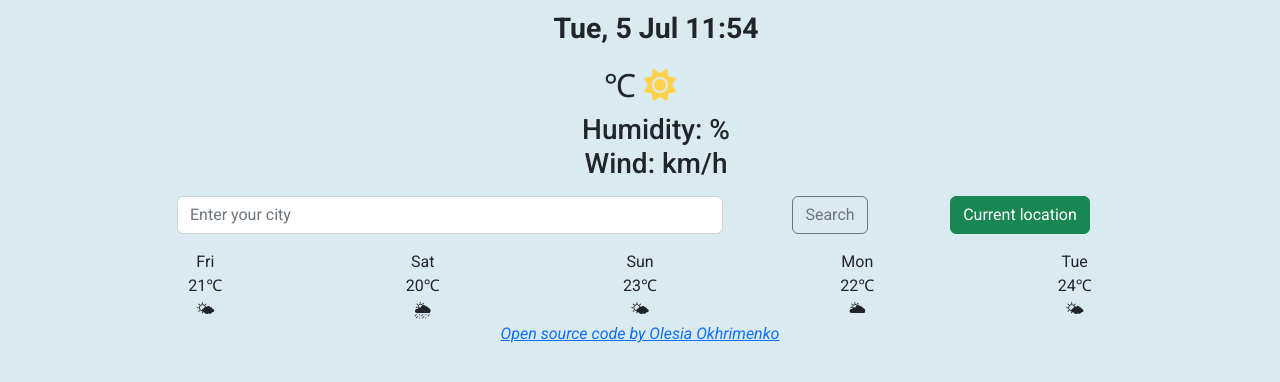
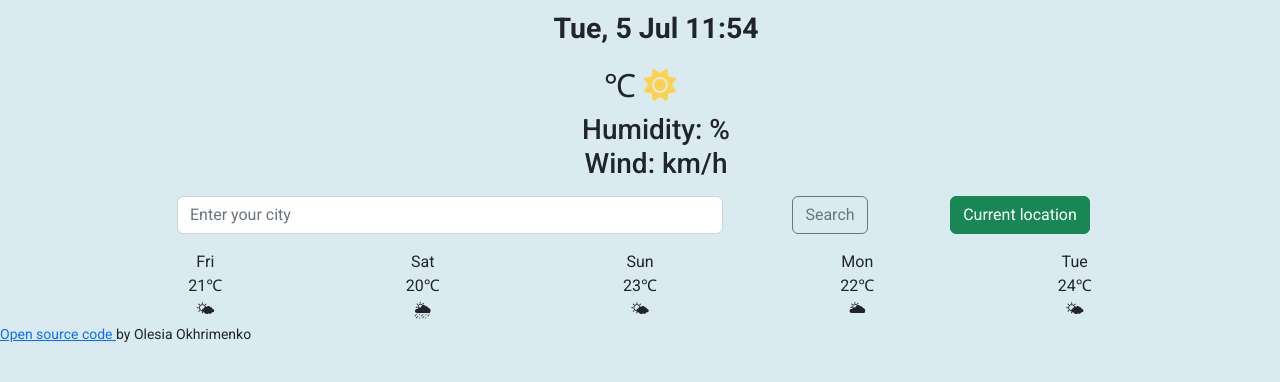
Before and after one commit to OlesiaOk/projectWeek6, a website built with Parcel: page index.html in a window 1280 px wide. Built offline with nearby package versions, Linux system fonts and the light colour scheme; no server answers; a web font is replaced by a local one.

Commit message:
changed link

```diff
--- a/index.html
+++ b/index.html
@@ -96,13 +96,12 @@
         </div>
         <div class ="col-1"></div>
          </div>
-         <footer>
+         <small>
            <a href="https://github.com/OlesiaOk/projectWeek6"
            target="_blank"
-      >
-        <em>Open source code by Olesia Okhrimenko</em>
-      </a>
-         </footer>
+      > Open source code </a> by Olesia Okhrimenko</em>
+
+    </small>
 
     <script src="src/index.js"></script>
   </body>
--- a/src/styles.css
+++ b/src/styles.css
@@ -31,6 +31,6 @@ h3 {
 .search-form {
   width: 100%;
 }
-footer {
+small {
   text-align: center;
 }
```
